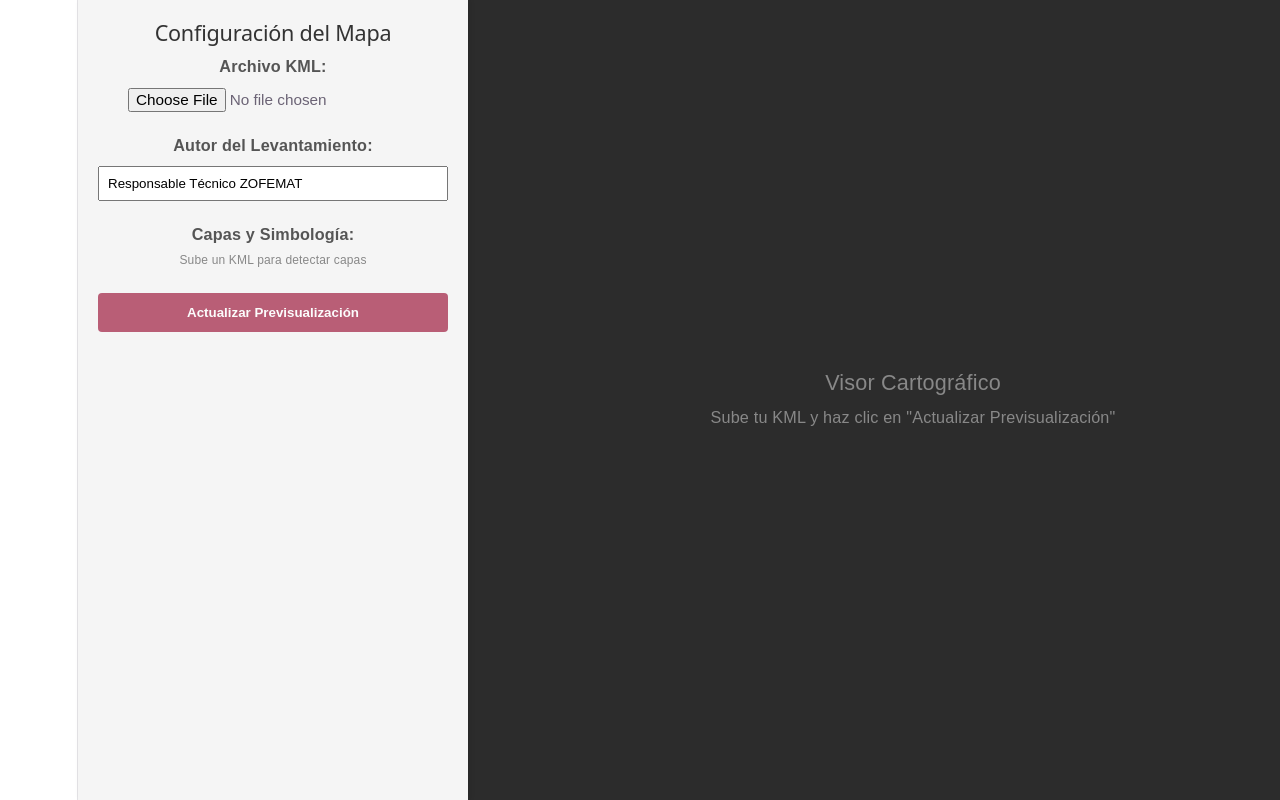
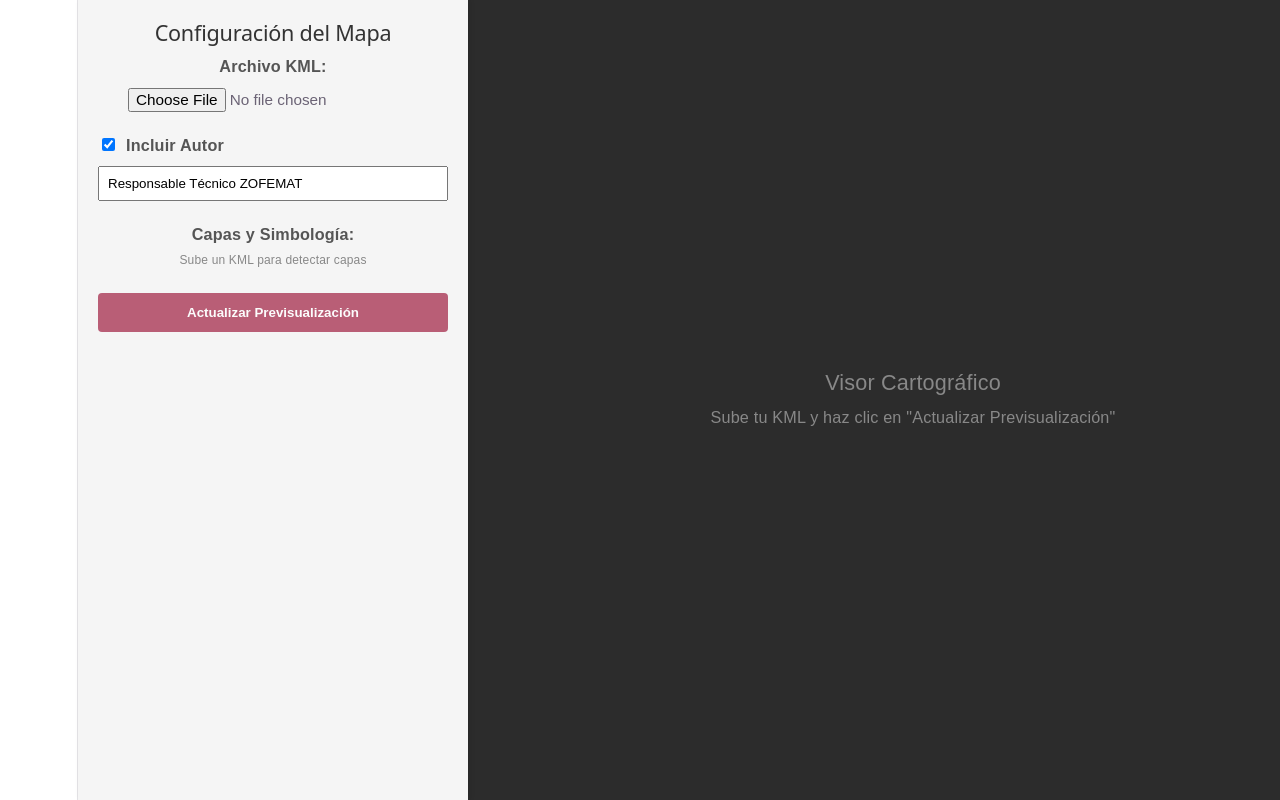
Before and after one commit to jemilianofl/auto_map_sig, a React (Vite) app in the folder mapa-sig-front/: page / in a window 1280 px wide. Shown: the top 800 px of the page. Built offline with nearby package versions, Linux system fonts and the light colour scheme.

Commit message:
feat: hacer opcional el campo de autor en el visor y reajustar layout

```diff
--- a/mapa-sig-front/src/App.tsx
+++ b/mapa-sig-front/src/App.tsx
@@ -3,8 +3,8 @@ import axios from 'axios';
 
 function App() {
   const [file, setFile] = useState<File | null>(null);
+  const [incluirAutor, setIncluirAutor] = useState(true);
   const [autor, setAutor] = useState("Responsable Técnico ZOFEMAT");
-  // Ahora el estado guarda el color y si la capa está visible
   const [simbologia, setSimbologia] = useState<Record<string, { color: string, visible: boolean }>>({});
   const [mapaUrl, setMapaUrl] = useState<string | null>(null);
   const [cargando, setCargando] = useState(false);
@@ -55,7 +55,6 @@ function App() {
   const generarMapa = async () => {
     if (!file) return alert("Por favor selecciona un archivo KML");
 
-    // Filtrar solo las capas que están marcadas como visibles
     const configAEnviar: Record<string, string> = {};
     Object.entries(simbologia).forEach(([nombre, config]) => {
       if (config.visible) {
@@ -70,7 +69,7 @@ function App() {
     setCargando(true);
     const formData = new FormData();
     formData.append("archivo", file);
-    formData.append("autor", autor);
+    formData.append("autor", incluirAutor ? autor : ""); // Si está desactivado, enviamos string vacío
     formData.append("simbologia", JSON.stringify(configAEnviar));
 
     try {
@@ -89,7 +88,6 @@ function App() {
 
   return (
     <div style={{ display: 'flex', height: '100vh', width: '100vw', fontFamily: 'sans-serif', margin: 0 }}>
-      {/* Panel de Controles (Ancho fijo) */}
       <div style={{ width: '350px', padding: '20px', background: '#f5f5f5', overflowY: 'auto', flexShrink: 0, boxShadow: '2px 0 5px rgba(0,0,0,0.1)', zIndex: 10 }}>
         <h2 style={{ fontSize: '1.2rem', color: '#333' }}>Configuración del Mapa</h2>
 
@@ -99,13 +97,25 @@ function App() {
         </div>
 
         <div style={{ marginBottom: '20px' }}>
-          <label style={{ fontSize: '0.9rem', color: '#555' }}><strong>Autor del Levantamiento:</strong></label><br/>
-          <input
-            type="text"
-            value={autor}
-            onChange={e => setAutor(e.target.value)}
-            style={{ width: '100%', padding: '8px', marginTop: '8px', boxSizing: 'border-box' }}
-          />
+          <div style={{ display: 'flex', alignItems: 'center', gap: '8px', marginBottom: '8px' }}>
+            <input
+              type="checkbox"
+              checked={incluirAutor}
+              onChange={e => setIncluirAutor(e.target.checked)}
+              id="chk-autor"
+            />
+            <label htmlFor="chk-autor" style={{ fontSize: '0.9rem', color: '#555', fontWeight: 'bold', cursor: 'pointer' }}>
+              Incluir Autor
+            </label>
+          </div>
+          {incluirAutor && (
+            <input
+              type="text"
+              value={autor}
+              onChange={e => setAutor(e.target.value)}
+              style={{ width: '100%', padding: '8px', boxSizing: 'border-box' }}
+            />
+          )}
         </div>
 
         <div style={{ marginBottom: '20px' }}>
@@ -143,7 +153,6 @@ function App() {
         </button>
       </div>
 
-      {/* Panel de Previsualización (Ocupa todo el espacio restante) */}
       <div style={{ flexGrow: 1, padding: '20px', display: 'flex', justifyContent: 'center', alignItems: 'center', background: '#2c2c2c' }}>
         {mapaUrl ? (
           <img
@@ -152,7 +161,7 @@ function App() {
             style={{
               width: '100%',
               height: '100%',
-              objectFit: 'contain', /* Mantiene las proporciones de 15x10.5 sin recortar */
+              objectFit: 'contain',
               boxShadow: '0 8px 16px rgba(0,0,0,0.3)',
               backgroundColor: 'white'
             }}
```
Also changed, not shown: 1 other file (tests, documents, lock files or other folders).
